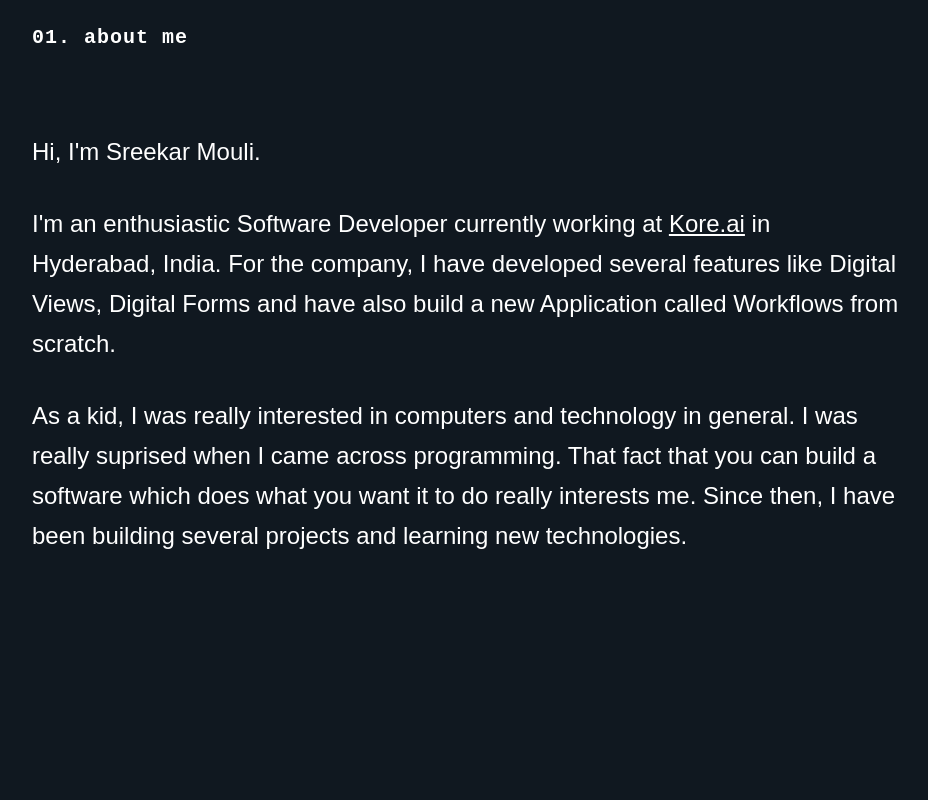
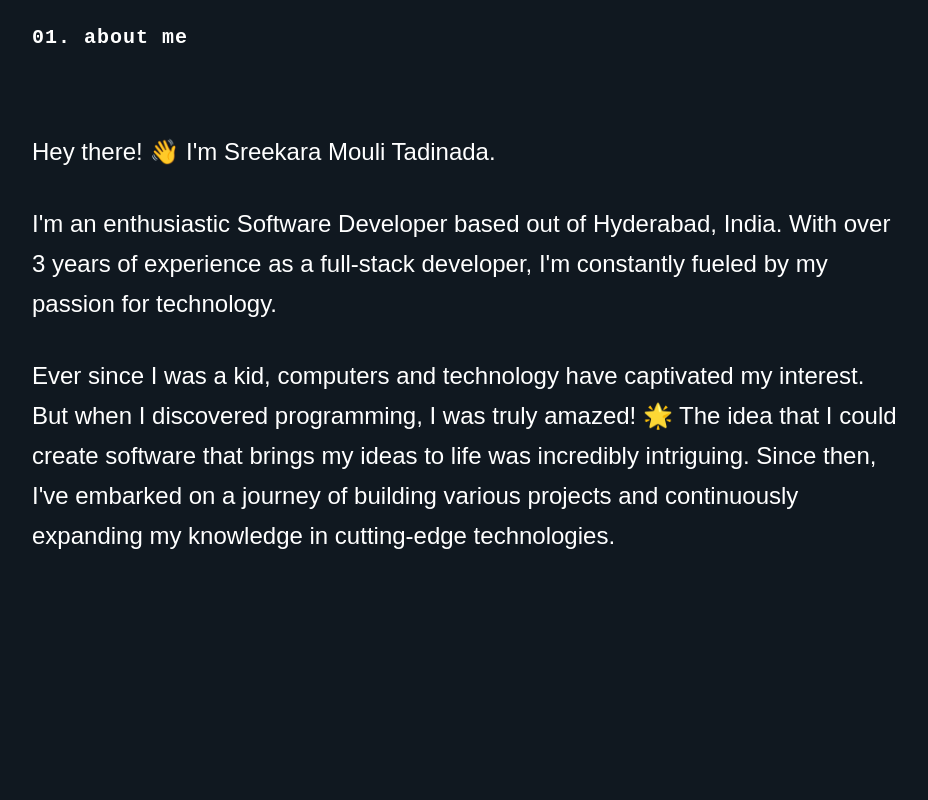
Before and after one commit to SreekarMouli98/SreekarMouli98.github.io, a React (Create React App) app: page / in a window 1280 px wide. Shown: the part 940-1740 px from the top of the page, without its empty margins (64-992 px from the left). Built offline with nearby package versions, Linux system fonts and the light colour scheme; the HTML template or start-up script is replaced by a standard one; a web font is replaced by a local one.

Commit message:
Updated content

```diff
--- a/src/Portfolio/data/about.md
+++ b/src/Portfolio/data/about.md
@@ -1,5 +1,5 @@
-Hi, I'm Sreekar Mouli.
+Hey there! 👋 I'm Sreekara Mouli Tadinada.
 
-I'm an enthusiastic Software Developer currently working at [Kore.ai](https://www.linkedin.com/company/kore-inc) in Hyderabad, India. For the company, I have developed several features like Digital Views, Digital Forms and have also build a new Application called Workflows from scratch.
+I'm an enthusiastic Software Developer based out of Hyderabad, India. With over 3 years of experience as a full-stack developer, I'm constantly fueled by my passion for technology.
 
-As a kid, I was really interested in computers and technology in general. I was really suprised when I came across programming. That fact that you can build a software which does what you want it to do really interests me. Since then, I have been building several projects and learning new technologies.
+Ever since I was a kid, computers and technology have captivated my interest. But when I discovered programming, I was truly amazed! 🌟 The idea that I could create software that brings my ideas to life was incredibly intriguing. Since then, I've embarked on a journey of building various projects and continuously expanding my knowledge in cutting-edge technologies.
--- a/src/Portfolio/data/experience.json
+++ b/src/Portfolio/data/experience.json
@@ -5,7 +5,7 @@
     "jobTitle": "Intern",
     "company": "Kore.ai",
     "companyLink": "https://kore.ai/",
-    "desc": "- Worked on several bug fixes.\n- Analyzed the identified slow queries and their respective scenarios. Introduced MongoDB indexes to improve the performance.\n- Connected with several customers to analyze & debug the reported issues."
+    "desc": "- Analyzed slow queries 🐌 & optimized performance with MongoDB indexes\n- Attended customer-calls & addressed reported issues"
   },
   {
     "startDate": "06-01-2019",
@@ -13,7 +13,7 @@
     "jobTitle": "Associate Engineer",
     "company": "Kore.ai",
     "companyLink": "https://kore.ai/",
-    "desc": "- Added new node called 'RemoteLookup' Node which pulls data from third-party APIs and presents options to the user.\n- Worked on several bugs. Added multiple MongoDB/NodeJS scripts to correct improper production data."
+    "desc": "- Developed 'RemoteLookup' Node to provide options suggestions in chatbot 🤖 from third-party APIs\n- Fixed bugs & ensured data integrity with MongoDB/NodeJS scripts"
   },
   {
     "startDate": "01-01-2020",
@@ -21,7 +21,7 @@
     "jobTitle": "Software Engineer",
     "company": "Kore.ai",
     "companyLink": "https://kore.ai/",
-    "desc": "- Worked on a new product called 'Process Assistant' from scratch. This helps users automate business processes.\n- Added new features 'Digital Views & Forms' which enable better user experience in the Virtual Assistants."
+    "desc": "- Implemented 'Process Assistant' ⚡️ feature from scratch, enabling business workflow automation\n- Implemented 'Digital Views' & 'Digital Forms' features for process digitization"
   },
   {
     "startDate": "02-01-2022",
@@ -29,7 +29,7 @@
     "jobTitle": "Software Engineer II",
     "company": "Everstage",
     "companyLink": "https://www.everstage.com/",
-    "desc": ""
+    "desc": "- Implemented 'Calculated Fields' 🚀 feature from scratch, enabling the derivation of values from other fields using mathematical formulas\n- Introduced the 'User Groups' feature for efficient user management"
   },
   {
     "startDate": "02-01-2023",
@@ -37,6 +37,6 @@
     "jobTitle": "Senior Software Engineer I",
     "company": "Everstage",
     "companyLink": "https://www.everstage.com/",
-    "desc": ""
+    "desc": "- Implemented 'Commission Trace' feature which provides detailed & highly precise breakdown of formula 🔥 used to calculate commission"
   }
 ]
--- a/src/Portfolio/data/intro.md
+++ b/src/Portfolio/data/intro.md
@@ -4,4 +4,4 @@ Hi, my name is
 
 ## Senior Software Engineer I
 
-I'm a full-stack software developer currently building impactful features at [Everstage](https://www.everstage.com/).
+I'm a full-stack software developer currently working at [Everstage](https://www.everstage.com/) and taking it to the moon! 🚀
--- a/src/Portfolio/utils.jsx
+++ b/src/Portfolio/utils.jsx
@@ -6,6 +6,7 @@ import {
 import { MdOpenInNew as OpenIcon } from "react-icons/md";
 import { AiOutlineGitlab as GitlabIcon } from "react-icons/ai";
 import { FaBlogger as BlogIcon } from "react-icons/fa";
+import { SiNpm as NPMIcon } from "react-icons/si";
 
 import About from "./pages/About";
 import Contact from "./pages/Contact";
@@ -27,4 +28,5 @@ export const getIcon = (name) => {
   if (name === "open") return <OpenIcon />;
   if (name === "gitlab") return <GitlabIcon />;
   if (name === "blog") return <BlogIcon />;
+  if (name === "npm") return <NPMIcon />;
 };
```
